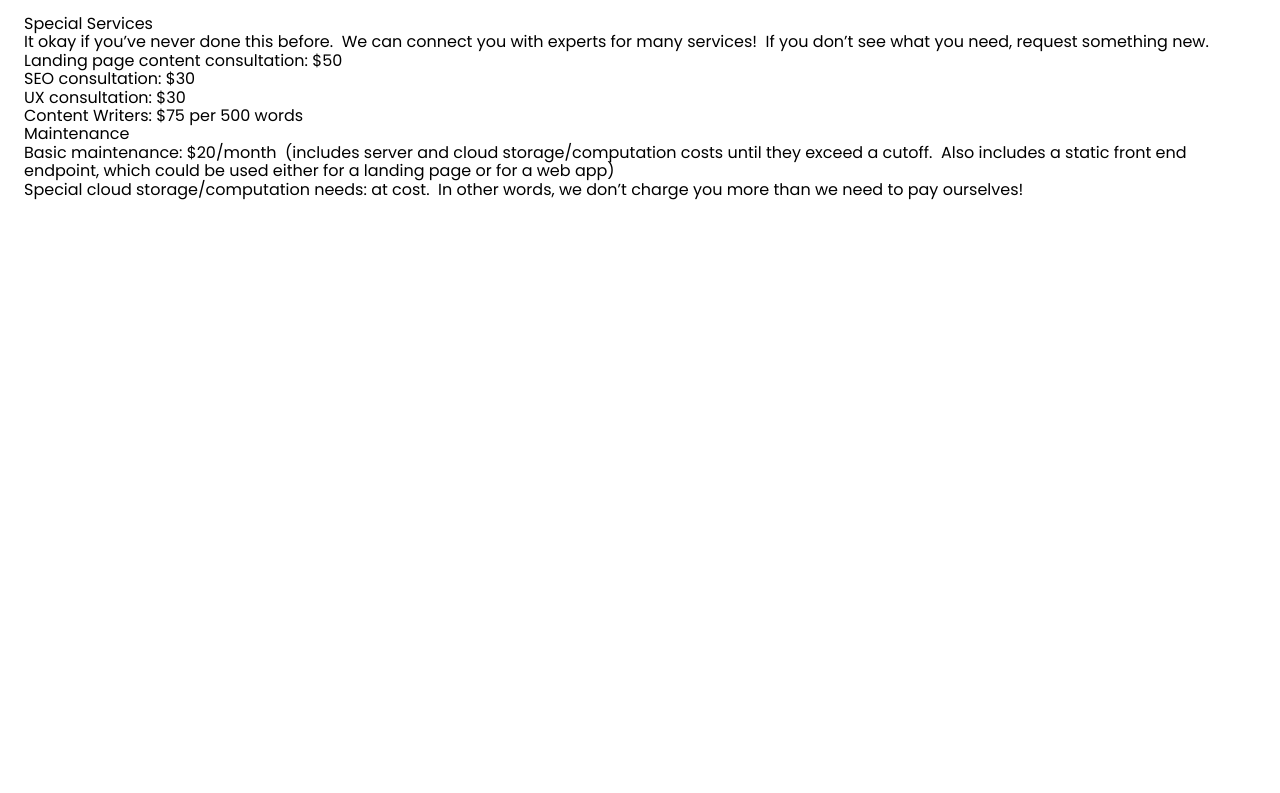
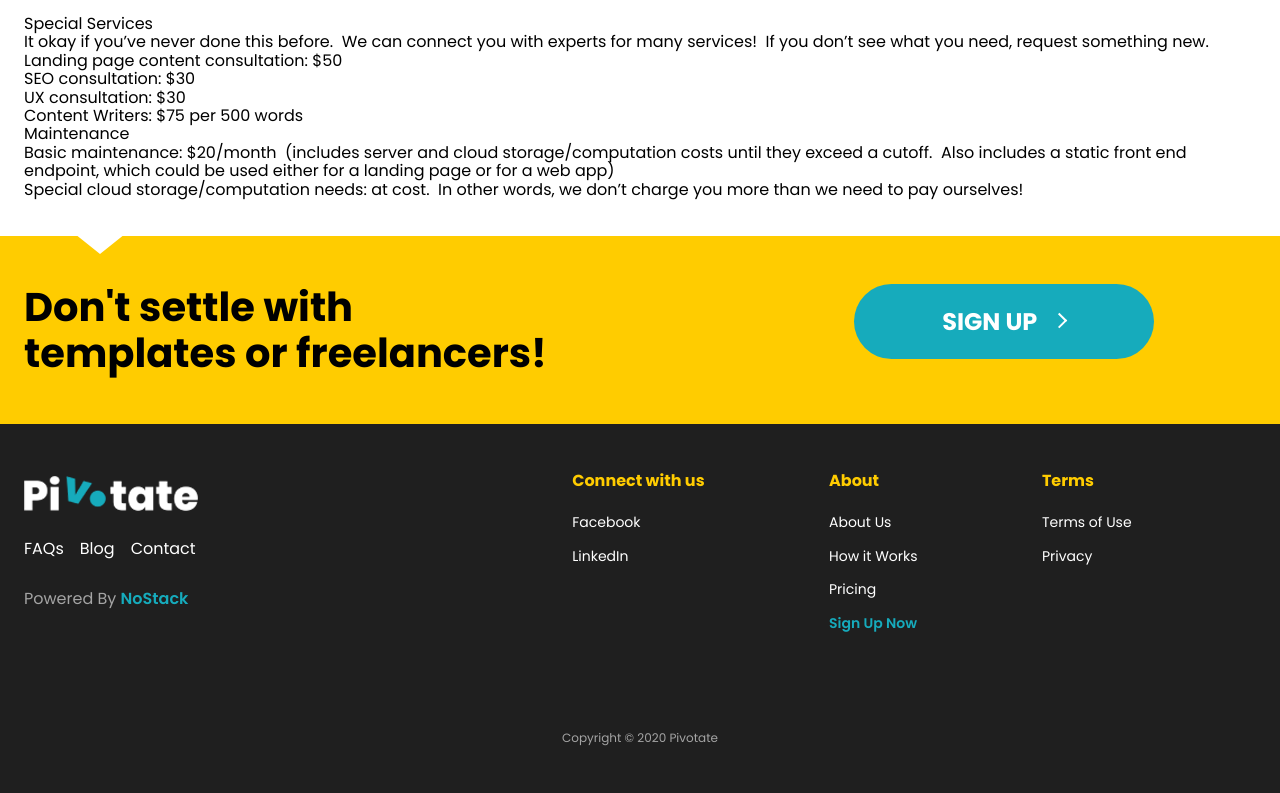
Before and after one commit to YizYah/pivotate, a website built with webpack: page src/pricing.html in a window 1280 px wide. Shown: the part 1122-1915 px from the top of the page. Before the commit the page ends 1358 px from the top, so only its background shows below. Built offline with nearby package versions, Linux system fonts and the light colour scheme.

Commit message:
Feat: Add footer

```diff
--- a/src/pricing.html
+++ b/src/pricing.html
@@ -176,6 +176,88 @@
     </main>
     <!-- main end -->
 
+    <!-- footer -->
+    <footer class="footer">
+      <div class="footer__sign-up  ">
+        <div class="container triangle--white triangle">
+          <div class="flex">
+            <div class="grow-6">
+              <h2>
+                <div>Don't settle with</div>
+                <div>templates or freelancers!</div>
+              </h2>
+            </div>
+            <div class="grow-6 text-center">
+              <a href="/dialogs.html" class="button button--large button--teal">
+                SIGN UP <span class="chevron right"></span>
+              </a>
+            </div>
+          </div>
+        </div>
+      </div>
+      <div class="footer__content">
+        <div class="container">
+          <div class="flex">
+            <div class=" grow-6">
+              <div>
+                <img
+                  src="images/Pivotate Logo Invert.png"
+                  alt="Pivotate Logo"
+                />
+              </div>
+              <div>
+                <ul class="flex external__links">
+                  <li>FAQs</li>
+                  <li>Blog</li>
+                  <li>Contact</li>
+                </ul>
+              </div>
+              <div class="powered-by">
+                <span class="grey--text"> Powered By </span>
+                <a href="#" class="teal--text"> NoStack</a>
+              </div>
+            </div>
+            <div class="grow-6 ">
+              <div class="flex footer__group-links">
+                <div class="grow-4">
+                  <div class="footer__title">Connect with us</div>
+                  <ul class="footer__links">
+                    <li>Facebook</li>
+                    <li>LinkedIn</li>
+                  </ul>
+                </div>
+                <div class="grow-4">
+                  <div class="footer__title">About</div>
+                  <ul class="footer__links">
+                    <li>About Us</li>
+                    <li>How it Works</li>
+                    <li>Pricing</li>
+                    <li>
+                      <a href="/dialogs.html" class="teal--text">
+                        Sign Up Now
+                      </a>
+                    </li>
+                  </ul>
+                </div>
+                <div class="grow-4">
+                  <div class="footer__title">Terms</div>
+                  <ul class="footer__links">
+                    <li>Terms of Use</li>
+                    <li>Privacy</li>
+                  </ul>
+                </div>
+              </div>
+            </div>
+          </div>
+          <div class="text-center copyright">
+            Copyright © 2020 Pivotate
+          </div>
+        </div>
+      </div>
+    </footer>
+    <!-- footer end -->
+
+
     <script type="text/javascript" src="../build/app.js"></script>
   </body>
 </html>
```
